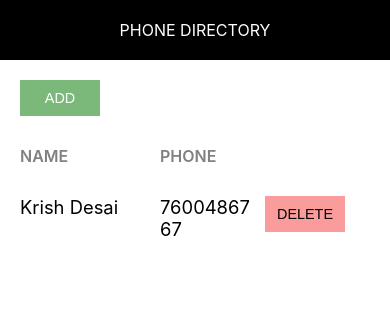
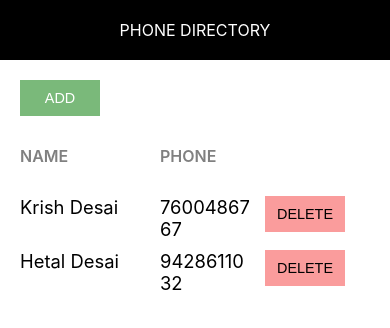
Before and after one commit to krish-vd/Phone-Directory, a React (Create React App) app in the folder phone-directory/: page / in a window 390 px wide. Shown: the top 328 px of the page. Built offline with nearby package versions, Linux system fonts and the light colour scheme.

Commit message:
“Added ‘PhoneDirectory’ as smart component, renamed ‘App’ as ‘ShowSubscribers’ and converted ‘AddSubscribers’ and ‘ShowSubscribers’ as dumb components”

```diff
--- a/phone-directory/src/AddSubscriber.js
+++ b/phone-directory/src/AddSubscriber.js
@@ -22,14 +22,21 @@
         console.log(this.state);
     }
 
-    render() {
+    onFormSubmitted = (e) =>
+{
+    e.preventDefault();
+    this.props.addSubscriberHandler(this.state);
+    this.setState({id: 0, name: '', phone: ''})
+}
+render() {
         const {name, phone} = this.state;
         return (
             <div className="component-container">
                 <Header heading="Add Subscriber"/>
                 <div className="component-body-container">
                     <button className="custom-btn">Back</button>
-                    <form className="subscriber-form">
+
+                    <form className="subscriber-form" onSubmit={this.onFormSubmitted.bind(this)}>
                         <label htmlFor="name" className="label-control">Name: </label><br/>
                         <input id="name" type="text" className="input-control" name="name" onChange={this.inputChangedHandler}/><br/><br/>
                         <label htmlFor="phone" className="label-control">Phone: </label><br/>
--- /dev/null
+++ b/phone-directory/src/PhoneDirectory.js
@@ -0,0 +1,45 @@
+import React, {Component} from 'react';
+import AddSubscriber from './AddSubscriber';
+import ShowSubscribers from './ShowSubscribers';
+
+class PhoneDirectory extends Component{
+
+    constructor() {
+        super();
+        this.state = {
+            subscribersList: [{
+                id: 1,
+                name: 'Krish Desai',
+                phone: '7600486767'
+            },
+            {
+                id: 2,
+                name: 'Hetal Desai',
+                phone: '9428611032'
+            }
+        ]
+        }
+    }
+
+    addSubscriberHandler = (newSubscriber) => {
+        let subscribersList = this.state.subscribersList;
+        if(subscribersList.length > 0) {
+            newSubscriber.id = subscribersList[subscribersList.length - 1].id + 1;
+        }
+        else {
+            newSubscriber.id = 1;
+        }
+        subscribersList.push(newSubscriber);
+        this.setState({subscribersList: subscribersList});
+        console.log("Phone Directory");
+        console.log(this.state.subscribersList);
+    }
+    render() {
+        return(
+            // <AddSubscriber addSubscriberHandler={this.addSubscriberHandler}/>
+            <ShowSubscribers subscribersList={this.state.subscribersList}/>
+        )
+    }
+}
+
+export default PhoneDirectory;
--- a/phone-directory/src/App.js
+++ b/phone-directory/src/ShowSubscribers.js
@@ -1,30 +1,10 @@
 import React, { Component } from "react";
 import Header from "./Header";
-import "./App.css";
+import "./ShowSubscribers.css";
 
-class App extends Component {
+class ShowSubscribers extends Component {
 
-  constructor()
-  {
-   super();
-   this.state = {
-     subscribersListToShow: []
-   }
-   console.log("Constructor Called")
-  }
 
-  componentDidMount() {
-    let newSubscriber = {
-      id: 1,
-      name: "Krish Desai",
-      phone: "7600486767"
-    }
-    let subscribersList = this.state.subscribersListToShow;
-    subscribersList.push(newSubscriber);
-    this.setState({subscribersListToShow: subscribersList})
-    console.log("Component Did Mount");
-    console.log("State", this.state)
-  }
   clickHandler(message){
     alert(message)
   }
@@ -53,7 +33,7 @@
             <span className="grid-item phone-heading">Phone</span>
           </div>
           {
-          this.state.subscribersListToShow.map(sub => {
+          this.props.subscribersList.map(sub => {
             return <div key={sub.id} className="grid-container">
               <span className="grid-item">{sub.name}</span>
               <span className="grid-item">{sub.phone}</span>
@@ -69,4 +49,4 @@
   }
 }
 
-export default App;
+export default ShowSubscribers;
--- a/phone-directory/src/index.js
+++ b/phone-directory/src/index.js
@@ -1,14 +1,16 @@
 import React from 'react';
 import ReactDOM from 'react-dom/client';
 import './index.css';
-import App from './App';
+import ShowSubscribers from './ShowSubscribers';
 import AddSubscriber from './AddSubscriber';
 import reportWebVitals from './reportWebVitals';
 import './common/common.css';
+import PhoneDirectory from './PhoneDirectory';
+
 const root = ReactDOM.createRoot(document.getElementById('root'));
 root.render(
   //<React.StrictMode>
-    <App />
+    <PhoneDirectory />
   //</React.StrictMode>
 );
 
```
Also changed, not shown: phone-directory/src/ShowSubscribers.css (renamed from phone-directory/src/App.css).
